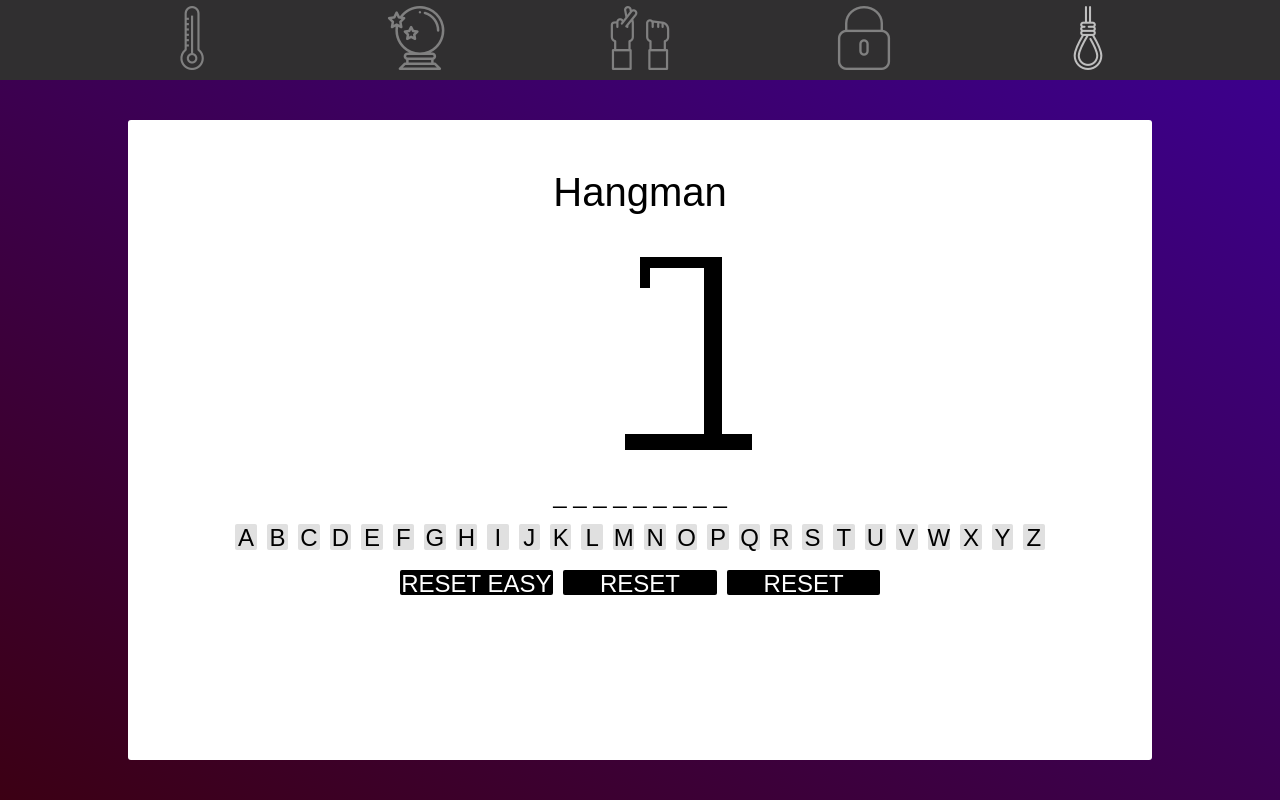
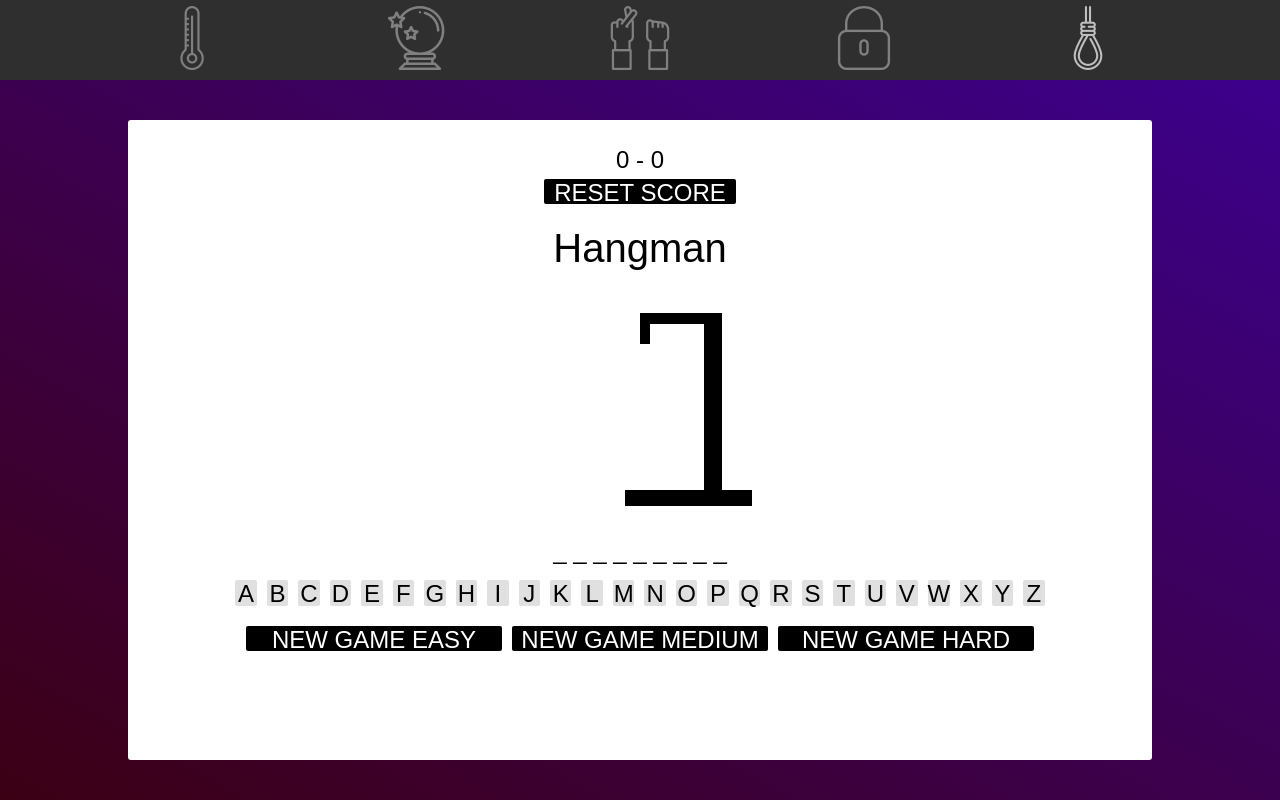
Before and after one commit to torinberger/y12-SDD-Prac, a Vue app: page /hangman in a window 1280 px wide. Built offline with nearby package versions, Linux system fonts and the light colour scheme.

Commit message:
better hangman css + score

```diff
--- a/src/components/hangman.vue
+++ b/src/components/hangman.vue
@@ -1,6 +1,10 @@
 <template>
   <div class="hangman" v-bind:style="{ backgroundImage: background }">
     <div id="container">
+      <div id="score-container">
+        <h2>{{ wins }} - {{ losses }}</h2>
+        <button type="button" @click="resetScore()">RESET SCORE</button>
+      </div>
       <h1>Hangman</h1>
       <div id="image-container">
         <img v-if="lives == 6" src="../assets/hangman/Hangman-0.png" alt="">
@@ -43,9 +47,9 @@
         <button :disabled="tries.indexOf('z') >= 0 || lives == 0 || won" @click="addChar('Z')" class="key">Z</button>
       </div>
       <div id="reset-container">
-          <button @click="reset(); resetEasy();">RESET EASY</button>
-          <button @click="reset(); resetMedium();">RESET MEDIUM</button>
-          <button @click="reset(); resetHard();">RESET HARD</button>
+        <button @click="reset(); resetEasy();">NEW GAME EASY</button>
+        <button @click="reset(); resetMedium();">NEW GAME MEDIUM</button>
+        <button @click="reset(); resetHard();">NEW GAME HARD</button>
       </div>
     </div>
   </div>
@@ -151,6 +155,8 @@ export default {
   data() {
     return {
       lives: 6,
+      wins: 0,
+      losses: 0,
       fullWord: "accept",
       charInputs: [],
       tries: [],
@@ -170,12 +176,14 @@ export default {
         if(isWin(this.fullWord, this.charInputs)) {
           this.displayWord = this.fullWord.split("").join(" ");
           this.won = true;
+          this.wins++;
         }
       } else {
         this.lives--;
         this.background = `linear-gradient(to bottom left, rgb(${this.lives*10}, 0, ${140}), rgb(${this.lives*10}, 0, ${20}))`
         if(this.lives == 0) {
           this.displayWord = this.fullWord.split("").join(" ");
+          this.losses++;
         }
       }
     },
@@ -185,6 +193,10 @@ export default {
       this.tries = [];
       this.displayWord = "";
       this.won = false;
+    },
+    resetScore() {
+      this.wins = 0;
+      this.losses = 0;
     },
     resetEasy() {
       var string = "";
@@ -234,8 +246,29 @@ export default {
   border-radius: 3px;
 }
 
+#score-container {
+  position: absolute;
+  text-align: center;
+  width: 80vw;
+  margin-top: 2vw;
+}
+
+#score-container button {
+  width: 15vw;
+  height: 2vw;
+  font-size: 3vh;
+  border-radius: 2px;
+  margin: 5px;
+  background: black;
+  color: white;
+}
+
+#score-container button:hover {
+  background: grey;
+}
+
 h1 {
-  padding-top: 5vh;
+  padding-top: 12vh;
   text-align: center;
   font-size: 5vh;
   margin: 10px;
@@ -266,7 +299,7 @@ h1 {
 }
 
 #reset-container button {
-  width: 12vw;
+  width: 20vw;
   height: 2vw;
   font-size: 3vh;
   border-radius: 2px;
```
Lines whose indentation alone changed are shown as unchanged.
